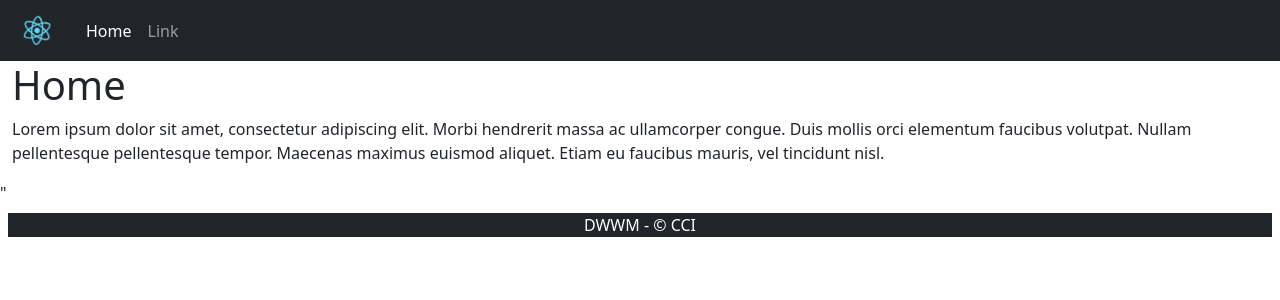
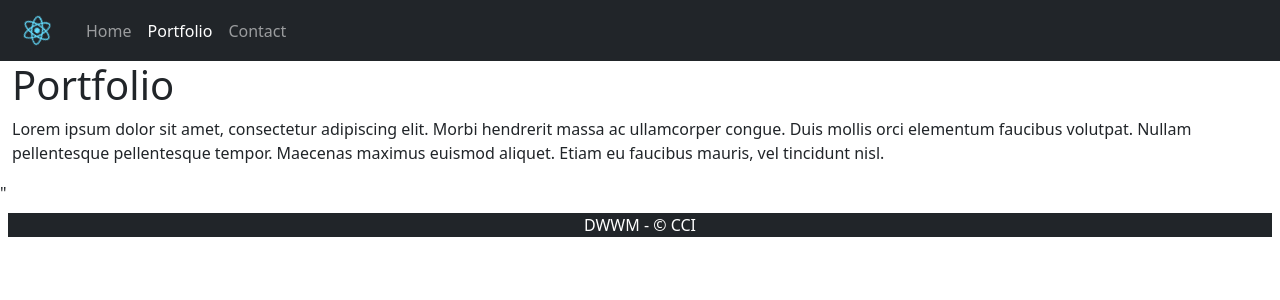
Before and after one commit to PetitCakeAuxOlives/my-react-website, a React (Create React App) app: page /portfolio in a window 1280 px wide. Shown: the top 300 px of the page. Built offline with nearby package versions, Linux system fonts and the light colour scheme.

Commit message:
Added props and state component

```diff
--- a/package.json
+++ b/package.json
@@ -9,6 +9,7 @@
     "bootstrap": "^5.1.3",
     "react": "^18.0.0",
     "react-dom": "^18.0.0",
+    "react-router-dom": "^6.3.0",
     "react-scripts": "5.0.1",
     "web-vitals": "^2.1.4"
   },
--- a/src/App.js
+++ b/src/App.js
@@ -4,15 +4,22 @@ import 'bootstrap/dist/js/bootstrap.bundle';
 import Header from './components/Header';
 import Footer from './components/Footer';
 import Home from './pages/Home';
+import Portfolio from './pages/Portolio';
 import Contact from './pages/Contact';
+import { BrowserRouter, Routes, Route, } from 'react-router-dom';
 
 function App() {
   return (
     <div>
 
+    <BrowserRouter>
     <Header/>
-    <Home/>
-
+    <Routes>
+      <Route path='/' element={ <Home/>} />
+      <Route path='/portfolio' element={ <Portfolio/>} />
+      <Route path='/contact' element={ <Contact/>} />
+    </Routes>
+    </BrowserRouter>
     <Footer/>
 
     </div>
--- /dev/null
+++ b/src/components/Button.js
@@ -0,0 +1,10 @@
+import { useState } from "react";
+
+const Button = (props) =>{
+    let [count,setCount] = useState(props.start);
+    return (
+        <button className="btn text-white bg-dark mt-2 mb-3" onClick={ ()=> {setCount(count+1)} }>Click Me ! {count}</button>
+    )
+}
+
+export default Button
--- a/src/components/Header.js
+++ b/src/components/Header.js
@@ -1,21 +1,25 @@
 import logo from '../logo.svg';
+import { NavLink } from 'react-router-dom';
 
 const Header = () => {
     return(
         <header>
             <nav className="navbar navbar-expand-lg navbar-dark bg-dark">
                 <div className="container-fluid">
-                    <a className="navbar-brand" href="#"><img src={logo} className="App-logo" alt="logo"/></a>
+                    <NavLink className="navbar-brand" to="/"><img src={logo} className="App-logo" alt="logo"/></NavLink>
                     <button className="navbar-toggler" type="button" data-bs-toggle="collapse" data-bs-target="#navbarSupportedContent" aria-controls="navbarSupportedContent" aria-expanded="false" aria-label="Toggle navigation">
                     <span className="navbar-toggler-icon"></span>
                     </button>
                     <div className="collapse navbar-collapse" id="navbarSupportedContent">
                     <ul className="navbar-nav me-auto mb-2 mb-lg-0">
                         <li className="nav-item">
-                        <a className="nav-link active" aria-current="page" href="#">Home</a>
+                        <NavLink className="nav-link"  to="/">Home</NavLink>
                         </li>
                         <li className="nav-item">
-                        <a className="nav-link" href="#">Link</a>
+                        <NavLink className="nav-link" to="Portfolio">Portfolio</NavLink>
+                        </li>
+                        <li className="nav-item">
+                        <NavLink className="nav-link" to="Contact">Contact</NavLink>
                         </li>
                     </ul>
                     </div>
--- /dev/null
+++ b/src/components/Love.js
@@ -0,0 +1,8 @@
+const Love = (props) => {
+    return (
+        <p>I love ...{props.name}</p>
+
+    )
+}
+
+export default Love
--- a/src/pages/Home.js
+++ b/src/pages/Home.js
@@ -1,13 +1,18 @@
+import Love from "../components/Love";
+import Button from "../components/Button"
+
 const Home = () => {
     return (
 
         <section >
         <div class = "container-fluid" >
-            <div class = "row" >
+            <div className = "row" >
                 <h1> Home </h1>
             </div>
-            <div class = "row" >
+            <div className="row" >
                 <div className = "col" >
+                    <Button start={10} />
+                    <Love name="coding"/>
                     <p>
                     Lorem ipsum dolor sit amet, consectetur adipiscing elit. Morbi hendrerit massa ac ullamcorper congue. Duis mollis orci elementum faucibus volutpat. Nullam pellentesque pellentesque tempor. Maecenas maximus euismod aliquet. Etiam eu faucibus mauris, vel tincidunt nisl.
                     </p>
```
Also changed, not shown: src/App.css (line endings or trailing spaces), 1 other file (tests, documents, lock files or other folders).
